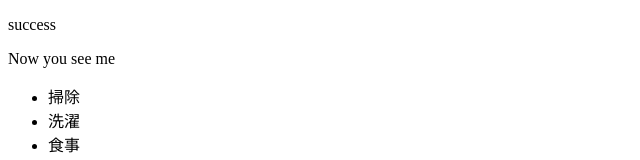
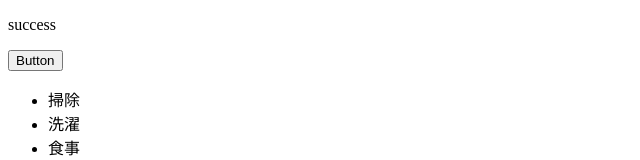
Before and after one commit to fukunagaa/typescript-repository, a Vue app in the folder webpack-vue/: page / in a window 1280 px wide. Shown: the top 160 px of the page, without its empty margins (0-640 px from the left). Built offline with nearby package versions, Linux system fonts and the light colour scheme.

Commit message:
button onClickイベント追加

```diff
--- a/webpack-vue/src/components/App.vue
+++ b/webpack-vue/src/components/App.vue
@@ -1,6 +1,7 @@
 <template>
   <div>
     <p>{{ message }}</p>
+    <button v-on:click="reverseMessage">Button</button>
     <span v-if="seen">Now you see me</span>
     <ul>
       <li v-for="(todo, key) in todos" :key="key">
@@ -15,7 +16,7 @@ export default {
   data: function() {
     return {
       message: "success",
-      seen: true,
+      seen: false,
       todos: [
         {text: "掃除"},
         {text: "洗濯"},
@@ -23,5 +24,10 @@ export default {
       ]
     };
   },
+  methods: {
+    reverseMessage: function() {
+      this.message = this.message.split("").reverse().join("");
+    }
+  }
 };
 </script>
```
